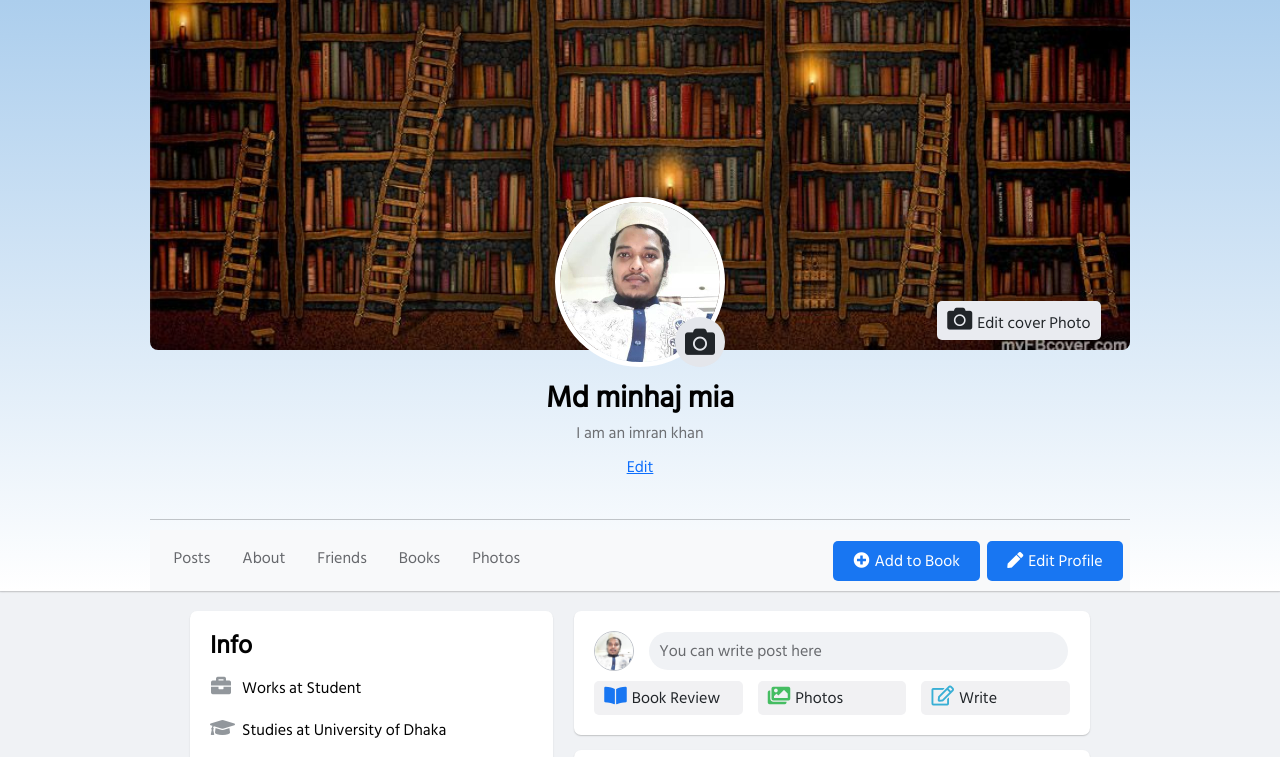
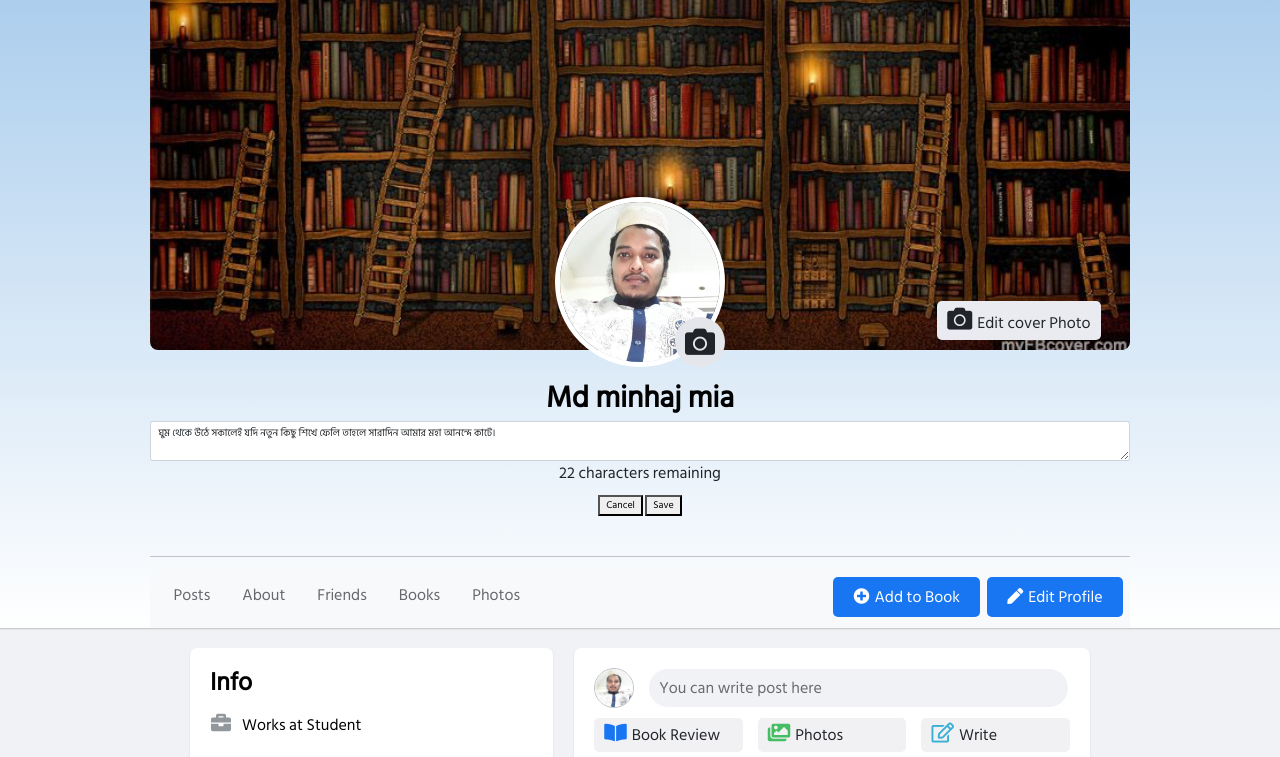
Before and after one commit to amihabibkhan/library_management, a website: page profile.html in a window 1280 px wide. Both pictures are taken after a click on the link "Edit". Shown: the top 757 px of the page. Drawn offline with nearby package versions, Linux system fonts and the light colour scheme; files that its build step writes are made by us from their sources.

Commit message:
Edit form js added

```diff
--- a/js/script.js
+++ b/js/script.js
@@ -1,3 +1,12 @@
+function show_edit_form(){
+    document.getElementById("profile_edit_form").classList.remove("d-none")
+    document.getElementById("profile_edit_button").classList.add("d-none")
+}
+function show_edit_button_container(){
+    document.getElementById("profile_edit_form").classList.add("d-none")
+    document.getElementById("profile_edit_button").classList.remove("d-none")
+}
+
 $(document).ready(function(){
 
    $('.custom_menu li a.menu-item').click(function(){
--- a/profile.html
+++ b/profile.html
@@ -36,8 +36,18 @@
             </div>
             <div class="profile_text">
                 <h2 class="name">Md minhaj mia</h2>
-                <p class="bio">I am an imran khan</p>
-                <a href="#" class="">Edit</a>
+                <div class="profile_text_edit-still" id="profile_edit_button">
+                    <p class="bio">I am an imran khan</p>
+                    <a href="#" class="" onclick="show_edit_form()">Edit</a>
+                </div>
+                <div class="profile_text_edit-form d-none" id="profile_edit_form">
+                    <textarea name="" id="" class="form-control">ঘুম থেকে উঠে সকালেই যদি নতুন কিছু শিখে ফেলি তাহলে সারাদিন আমার মহা আনন্দে কাটে।</textarea>
+                    <p>22 characters remaining</p>
+                    <div class="profile_text_edit-form_button">
+                        <button onclick="show_edit_button_container()">Cancel</button>
+                        <button onclick="show_edit_button_container()">Save</button>
+                    </div>
+                </div>
             </div>
             <hr>
             <!-- menu start-->
```
